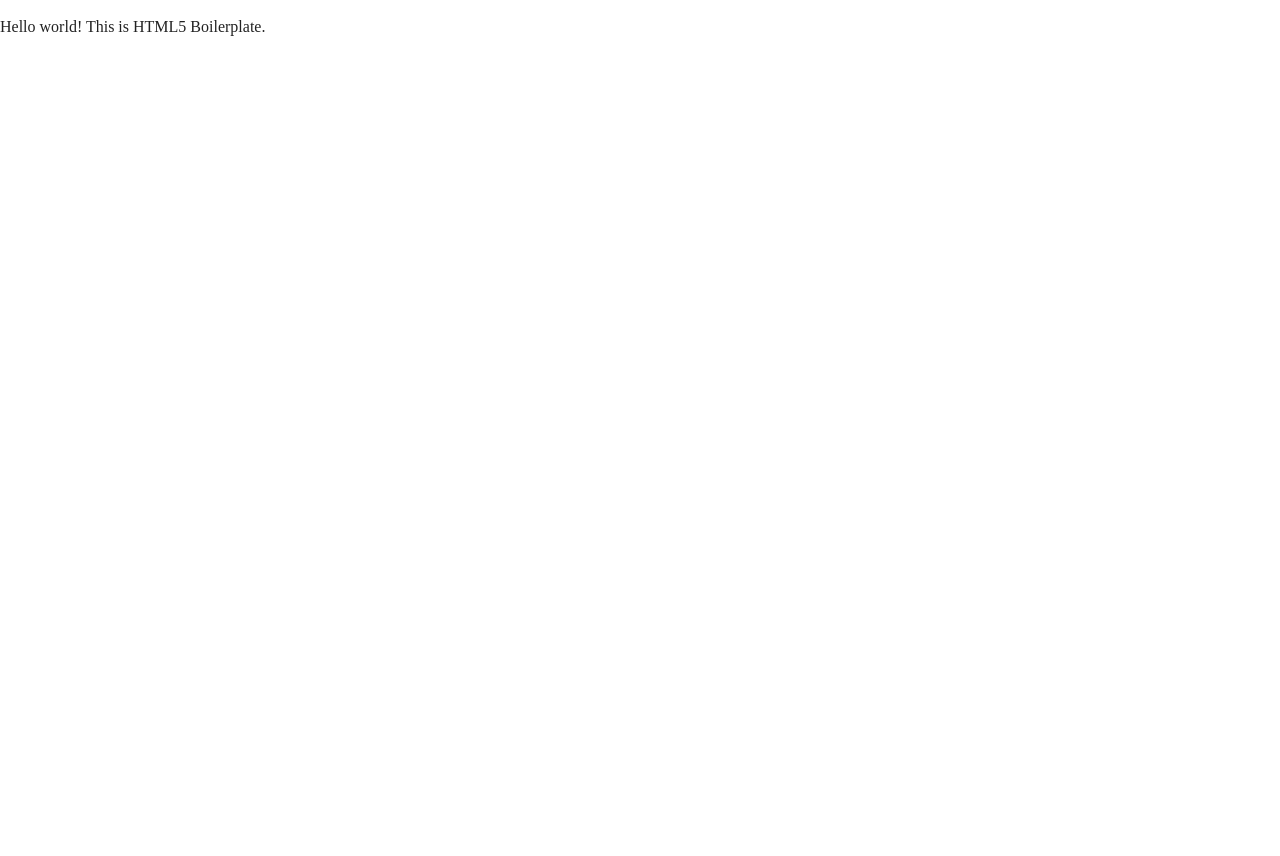
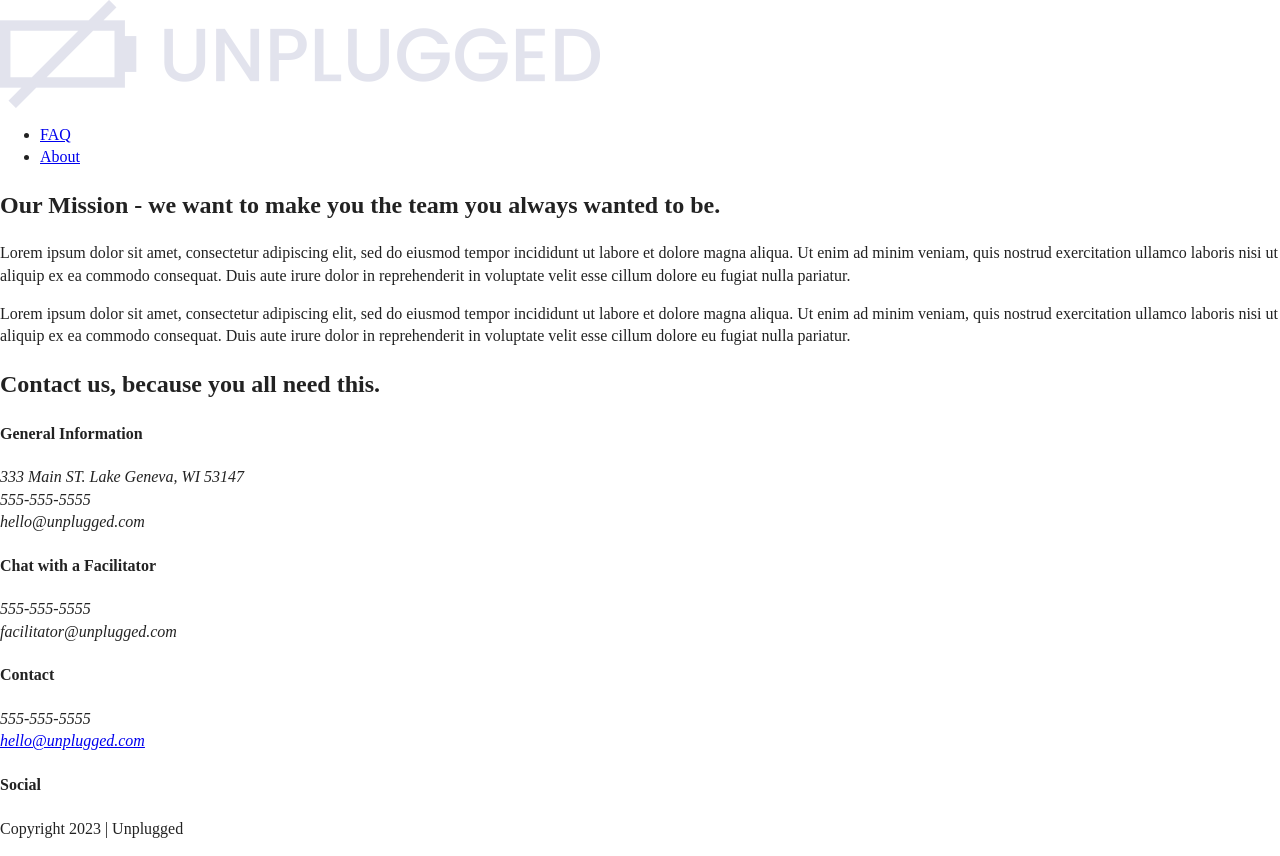
Before and after one commit to jclegg31/unplugged-retreat, a website: page about/index.html in a window 1280 px wide. Before the commit the page ends 800 px from the top, so only its background shows below. Drawn offline with Linux system fonts and the light colour scheme.

Commit message:
About page

```diff
--- a/about/index.html
+++ b/about/index.html
@@ -25,7 +25,122 @@
 <body>
 
   <!-- Add your site or application content here -->
-  <p>Hello world! This is HTML5 Boilerplate.</p>
+  <!-- Header Section  -->
+  <header>
+    <div class="content-wrapper">
+      <a href="#"><img src="../img/unpluggedlogo.png" alt="unplugged logo"></a>
+      <div class="header-divider"></div>
+      <nav>
+        <ul>
+          <li><a href="../faq/index.html" target="_blank">FAQ</a></li>
+          <li><a href="index.html" target="_blank">About</a></li>
+        </ul>
+      </nav>
+    </div>
+  </header>
+
+
+  <!-- Main Section - Mission -->
+  <main>
+    <section class="mission">
+
+      <div class="content-wrapper">
+        <h2>Our Mission - we want to make you the team you always wanted to be.</h2>
+
+        <div class="mission-content">
+          <p>Lorem ipsum dolor sit amet, consectetur adipiscing elit, sed do eiusmod tempor incididunt ut labore et
+            dolore magna aliqua. Ut enim ad minim veniam, quis nostrud exercitation ullamco laboris nisi ut aliquip ex
+            ea commodo consequat. Duis aute irure dolor in reprehenderit in voluptate velit esse cillum dolore eu
+            fugiat nulla pariatur.
+          </p>
+          <p>Lorem ipsum dolor sit amet, consectetur adipiscing elit, sed do eiusmod tempor incididunt ut labore et
+            dolore magna aliqua. Ut enim ad minim veniam, quis nostrud exercitation ullamco laboris nisi ut aliquip ex
+            ea commodo consequat. Duis aute irure dolor in reprehenderit in voluptate velit esse cillum dolore eu
+            fugiat nulla pariatur.
+          </p>
+        </div>
+      </div>
+      <!-- Mission content wrapper ends -->
+    </section>
+
+    <!-- Map section -->
+    <section class="map">
+      <figure>
+
+      </figure>
+    </section>
+
+
+    <!-- Contact Section -->
+    <section class="contact-section">
+      <div class="content-wrapper">
+        <h2>Contact us, because you all need this.</h2>
+        <div class="contact-content">
+          <div>
+            <h4>General Information</h4>
+            <address>
+              <p>
+                333 Main ST. Lake Geneva, WI 53147<br>
+                555-555-5555<br>
+                hello@unplugged.com
+              </p>
+            </address>
+          </div>
+
+          <div>
+            <h4>Chat with a Facilitator</h4>
+            <address>
+              <p>
+                555-555-5555<br>
+                facilitator@unplugged.com
+              </p>
+            </address>
+          </div>
+          <!-- contact-content div ends -->
+        </div>
+        <!-- contact content wrapper ends -->
+      </div>
+    </section>
+
+
+  </main>
+
+
+
+  <!-- Footer Section -->
+  <footer>
+    <div class="content-wrapper">
+      <div class="footer-content">
+
+        <div class="contact">
+          <h4>Contact</h4>
+          <address>
+            <p>555-555-5555<br>
+              <a href="mailto:hello@unplugged.com">hello@unplugged.com</a>
+            </p>
+          </address>
+        </div>
+
+        <div class="social">
+          <h4>Social</h4>
+          <div class="social-icons">
+            <p><a href="https://www.facebook.com/Skillcrush" target="_blank"></a></p>
+            <p><a href="https://www.twitter.com/Skillcrush" target="_blank"></a></p>
+            <p><a href="https://www.instagram.com/Skillcrush" target="_blank"></a></p>
+          </div>
+        </div>
+
+      </div> <!-- footer-content ends -->
+    </div> <!-- footer content-wrapper ends -->
+
+    <div class="copyright">
+      <p>Copyright 2023 | Unplugged</p>
+    </div>
+  </footer>
+
+
+
+
   <script src="../js/vendor/modernizr-3.11.2.min.js"></script>
   <script src="../js/plugins.js"></script>
   <script src="../js/main.js"></script>
```
